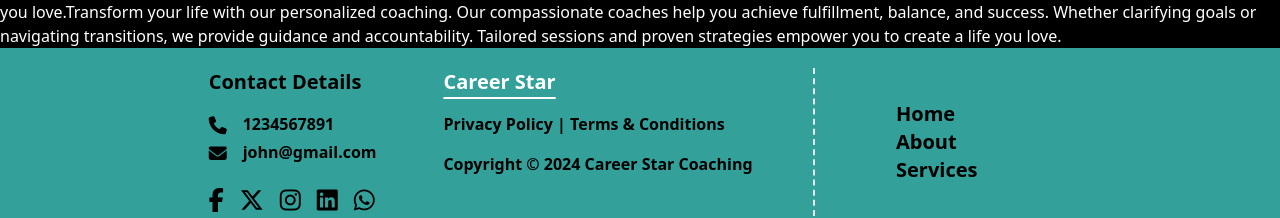
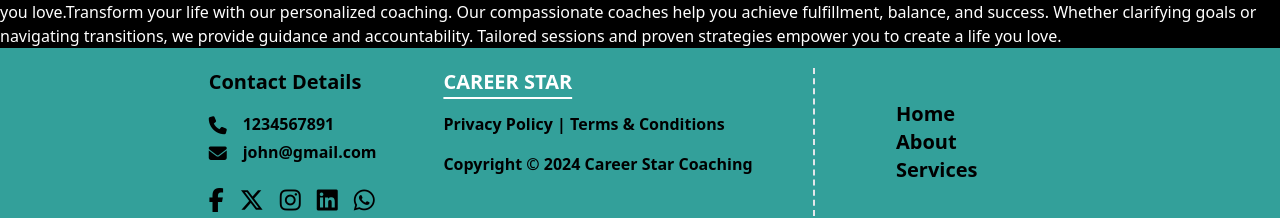
Before and after one commit to techTorch-solutions/careerstar, a React (Create React App) app: page / in a window 1280 px wide. Shown: the part 1808-2026 px from the top of the page. Built offline with nearby package versions, Linux system fonts and the light colour scheme.

Commit message:
uppercase

```diff
--- a/src/components/Links.js
+++ b/src/components/Links.js
@@ -4,7 +4,7 @@ const Links = () => {
 
     return (
         <>
-            <Link className='my-3 mx-16 md:m-0' to={'/home'}>Home</Link>
+            <Link className='my-3 mx-16 md:m-0' to={'/'}>Home</Link>
             <Link className='my-3 mx-16 md:m-0'>About</Link>
             <Link className='my-3 mx-16 md:m-0'>Services</Link>
             <Link className='bg-buttons my-3 mx-16 md:m-0 font-semibold text-black px-2 rounded-lg'>Contact Us</Link>
--- a/src/components/footer.js
+++ b/src/components/footer.js
@@ -25,7 +25,7 @@ const Footer = () => {
                     </div>
 
                     <div className="contact h-full flex flex-col text-black justify-start">
-                        <h1 className='text-xl font-bold mb-2 text-white underline underline-offset-8'>
+                        <h1 className='uppercase text-xl font-bold mb-2 text-white underline underline-offset-8'>
                             Career Star
                         </h1>
                         <div className="flex justify-start icons my-2">
```
